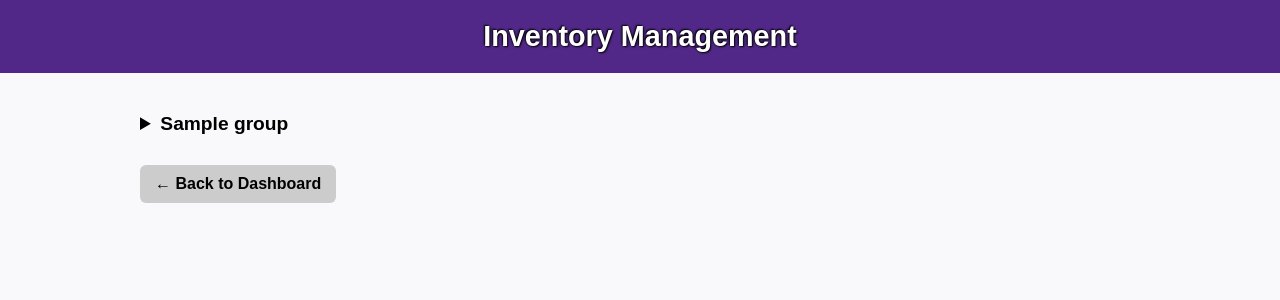
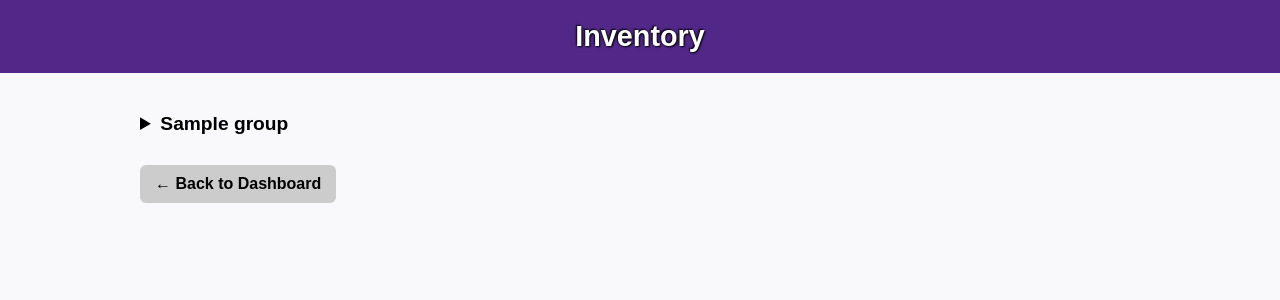
Before and after one commit to cstuffs/KSU, a Flask app: page /admin/inventory in a window 1280 px wide. Shown: the top 300 px of the page. Run offline with Flask 3, Linux system fonts and the light colour scheme; a user stored in the database is signed in; tables that the repository leaves empty hold one stand-in row (values such as "Sample post").

Commit message:
inventory

```diff
--- a/templates/inventory.html
+++ b/templates/inventory.html
@@ -1,7 +1,7 @@
 <!DOCTYPE html>
 <html>
 <head>
-    <title>Inventory Management</title>
+    <title>Inventory</title>
     <style>
         body {
             font-family: Arial, sans-serif;
@@ -81,12 +81,12 @@
     </style>
 </head>
 <body>
-    <div class="header-box">Inventory Management</div>
+    <div class="header-box">Inventory</div>
 
     <div class="content">
         <form method="POST">
             {% for group_name, items in grouped_menu.items() %}
-                <details {% if group_name == session.get('openDropdown') %}open{% endif %}>
+                <details>
                     <summary onclick="storeOpenDropdown('{{ group_name }}')">{{ group_name }}</summary>
                     <table>
                         <thead>
@@ -146,6 +146,9 @@
                         summary.parentNode.setAttribute('open', true);
                     }
                 });
+            } else {
+                // Ensure all are closed by default
+                document.querySelectorAll('details').forEach(d => d.removeAttribute('open'));
             }
         });
     </script>
```
